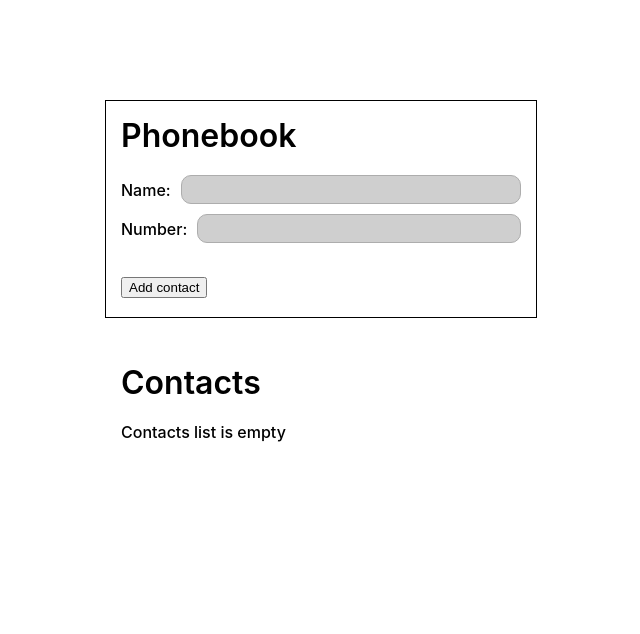
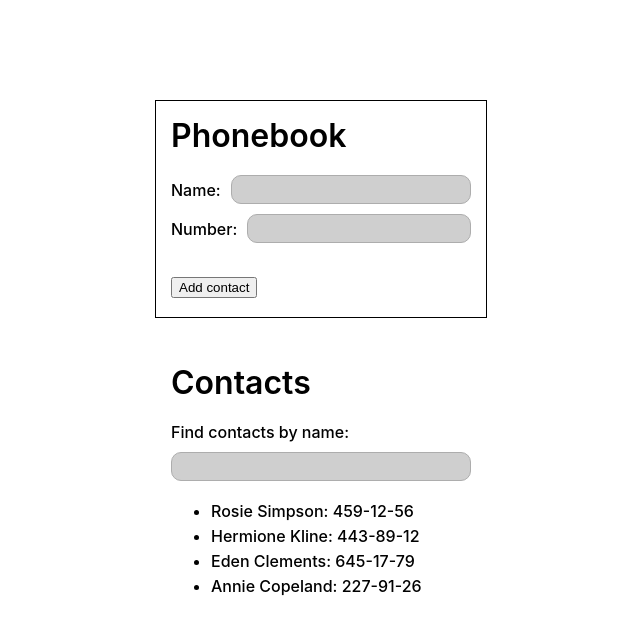
Before and after one commit to AndriiTsokur/goit-react-hw-07-phonebook, a React (Create React App) app: page / in a window 1280 px wide. Shown: the top 634 px of the page, without its empty margins (319-959 px from the left). Built offline with nearby package versions, Linux system fonts and the light colour scheme.

Commit message:
Adds completed steps 3-4

```diff
--- a/src/components/App/App.jsx
+++ b/src/components/App/App.jsx
@@ -5,7 +5,12 @@ import css from './App.module.css';
 
 export class App extends React.Component {
 	state = {
-		contacts: [],
+		contacts: [
+			{ id: 'id-1', name: 'Rosie Simpson', number: '459-12-56' },
+			{ id: 'id-2', name: 'Hermione Kline', number: '443-89-12' },
+			{ id: 'id-3', name: 'Eden Clements', number: '645-17-79' },
+			{ id: 'id-4', name: 'Annie Copeland', number: '227-91-26' },
+		],
 	};
 
 	onAddContact = newContact => {
--- a/src/components/Phonebook/AddContact.module.css
+++ b/src/components/Phonebook/AddContact.module.css
@@ -1,5 +1,5 @@
 .phonebook__container {
-	width: 400px;
+	width: 300px;
 	margin-bottom: 30px;
 	padding: 15px;
 
--- a/src/components/Phonebook/ContactsList.jsx
+++ b/src/components/Phonebook/ContactsList.jsx
@@ -1,22 +1,49 @@
 import React from 'react';
 import css from './ContactsList.module.css';
 
-export function ContactsList({ data }) {
+export class ContactsList extends React.Component {
+	state = {
+		filter: '',
+	};
+
+	handleInput = e => {
+		this.setState({ filter: e.target.value });
+	};
+
+	render() {
 		return (
 			<div className={css.contacts__container}>
 				<h1 className={css.contacts__title}>Contacts</h1>
-
-			{data.length === 0 ? (
+				{this.props.data.length === 0 ? (
 					<p className={css.contacts__empty}>Contacts list is empty</p>
 				) : (
+					<>
+						<label className={css.contacts__label}>
+							Find contacts by name:
+							<input
+								onChange={this.handleInput}
+								value={this.state.filter}
+								className={css.contacts__input}
+								type="text"
+								name="filter"
+								required
+							/>
+						</label>
+
 						<ul className={css.contacts__list}>
-					{data.map(item => (
+							{this.props.data
+								.filter(({ name }) =>
+									name.toLowerCase().includes(this.state.filter.toLowerCase())
+								)
+								.map(item => (
 									<li key={item.id} className={css.contacts__item}>
 										{item.name}: {item.number}
 									</li>
 								))}
 						</ul>
+					</>
 				)}
 			</div>
 		);
 	}
+}
--- a/src/components/Phonebook/ContactsList.module.css
+++ b/src/components/Phonebook/ContactsList.module.css
@@ -1,5 +1,5 @@
 .contacts__container {
-	width: 400px;
+	width: 300px;
 	padding: 15px;
 }
 
@@ -7,6 +7,28 @@
 	margin-bottom: 20px;
 	font-size: 32px;
 	font-weight: 600;
+}
+
+.contacts__label {
+	display: flex;
+	flex-direction: column;
+	gap: 10px;
+	margin-bottom: 20px;
+
+	font-size: 16px;
+	font-weight: 500;
+}
+
+.contacts__input {
+	display: inline-block;
+	height: 25px;
+	padding-inline: 10px;
+
+	font-size: 14px;
+
+	border-radius: 10px;
+	border: 1px solid #adadad;
+	background-color: #cfcfcf;
 }
 
 .contacts__empty,
```
Lines whose indentation alone changed are shown as unchanged.
